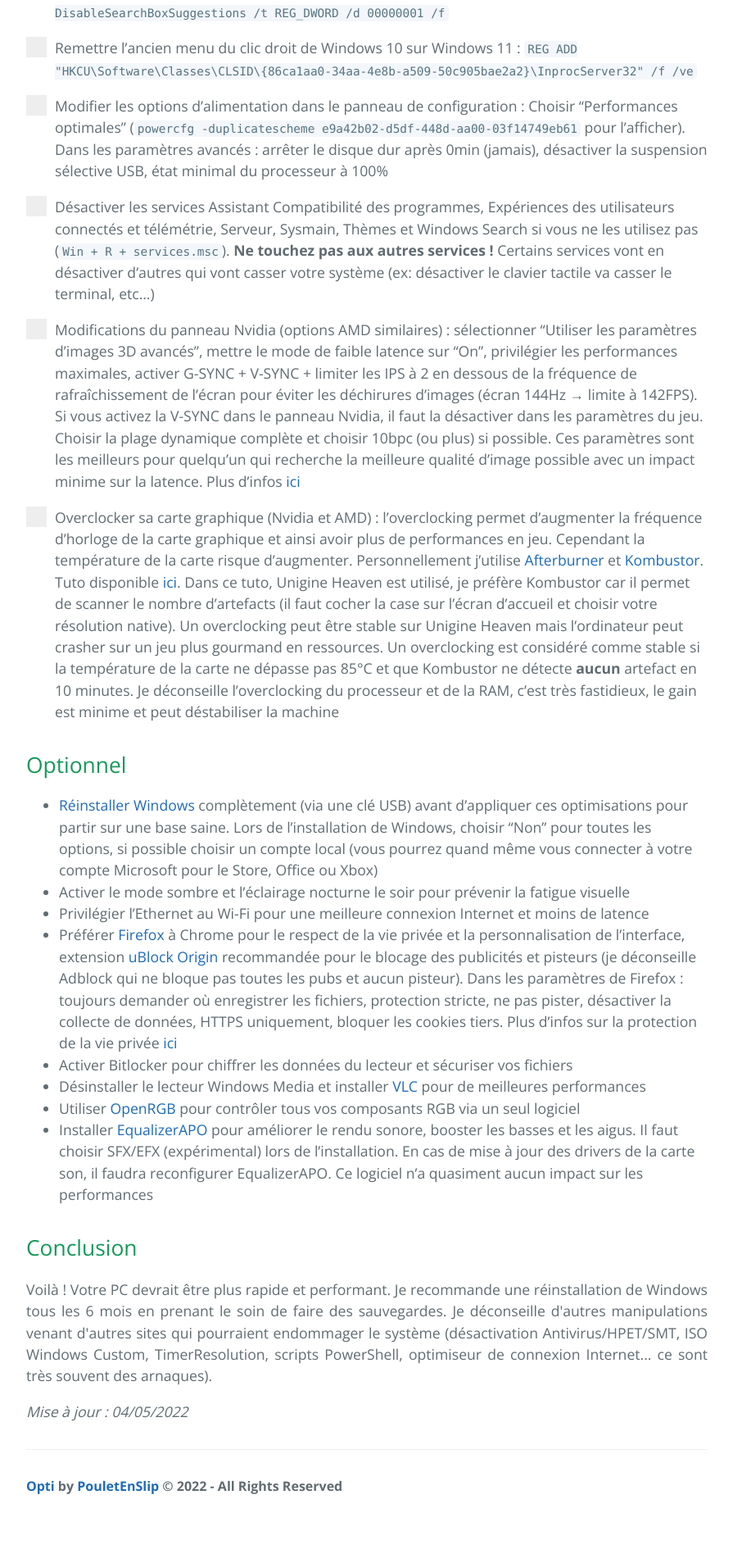
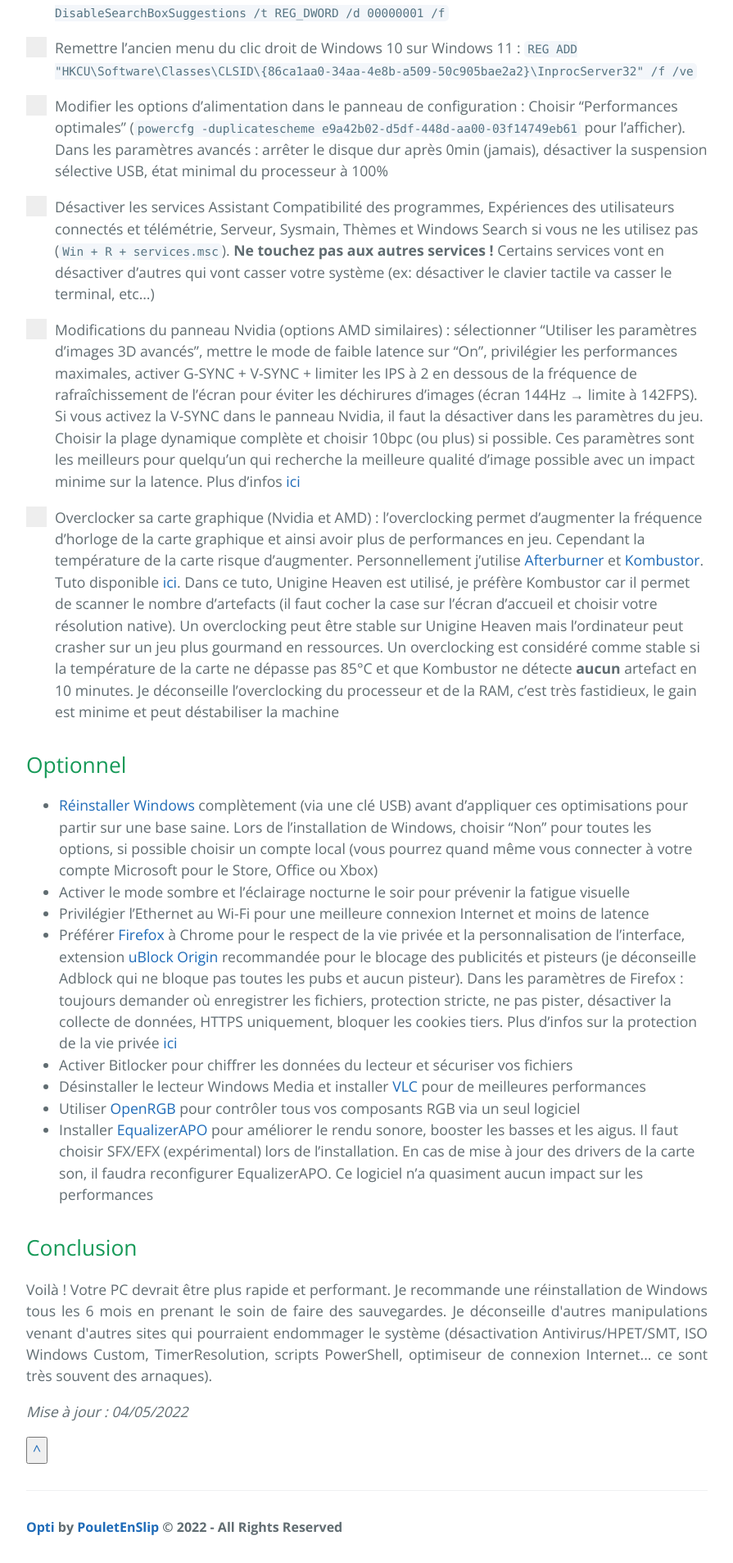
Before and after one commit to PouletEnSlip/pouletenslip.github.io, a Jekyll site: the page built from pages/opti/index.md, in a window 1280 px wide. Shown: the part 2266-4173 px from the top of the page at 82% size, without its empty margins (192-1087 px from the left). Built offline with Jekyll 4.4.1, drawn with Linux system fonts in a browser that asks for light colours; comment, search, counter and statistics services are not loaded; before the commit the page ends 4123 px from its top, so only the background shows below that.

Commit message:
Update styleOpti.css

```diff
--- a/css/styleOpti.css
+++ b/css/styleOpti.css
@@ -61,7 +61,7 @@
   width: 0%;
 }
 
-.top {
+#top {
   position: fixed;
   bottom: 15px;
   right: -100px;
@@ -75,7 +75,7 @@
   transition: background-color 0.2s ease 0s;
 }
 
-.top:hover {
+#top:hover {
   background-color: rgba(70, 150, 210, 0.7);
   transition: background-color 0.2s ease 0s;
 }
```
